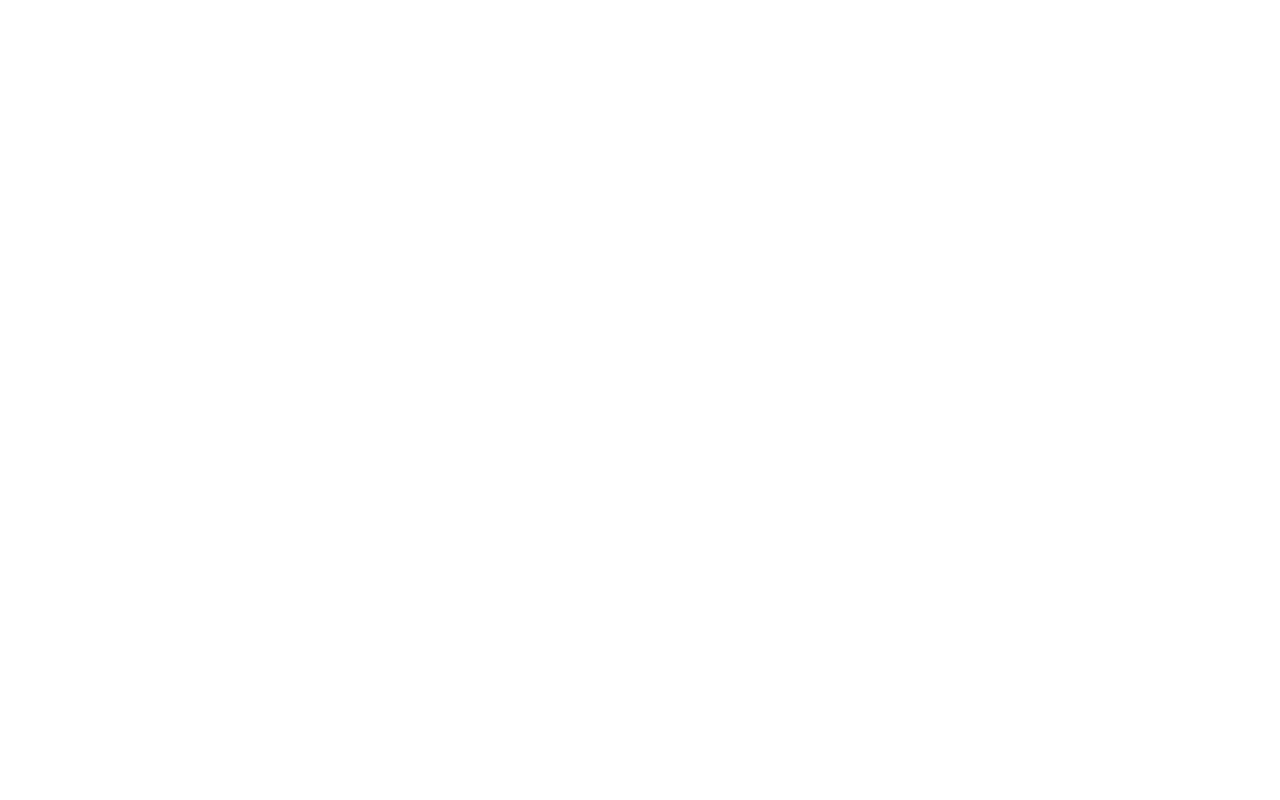
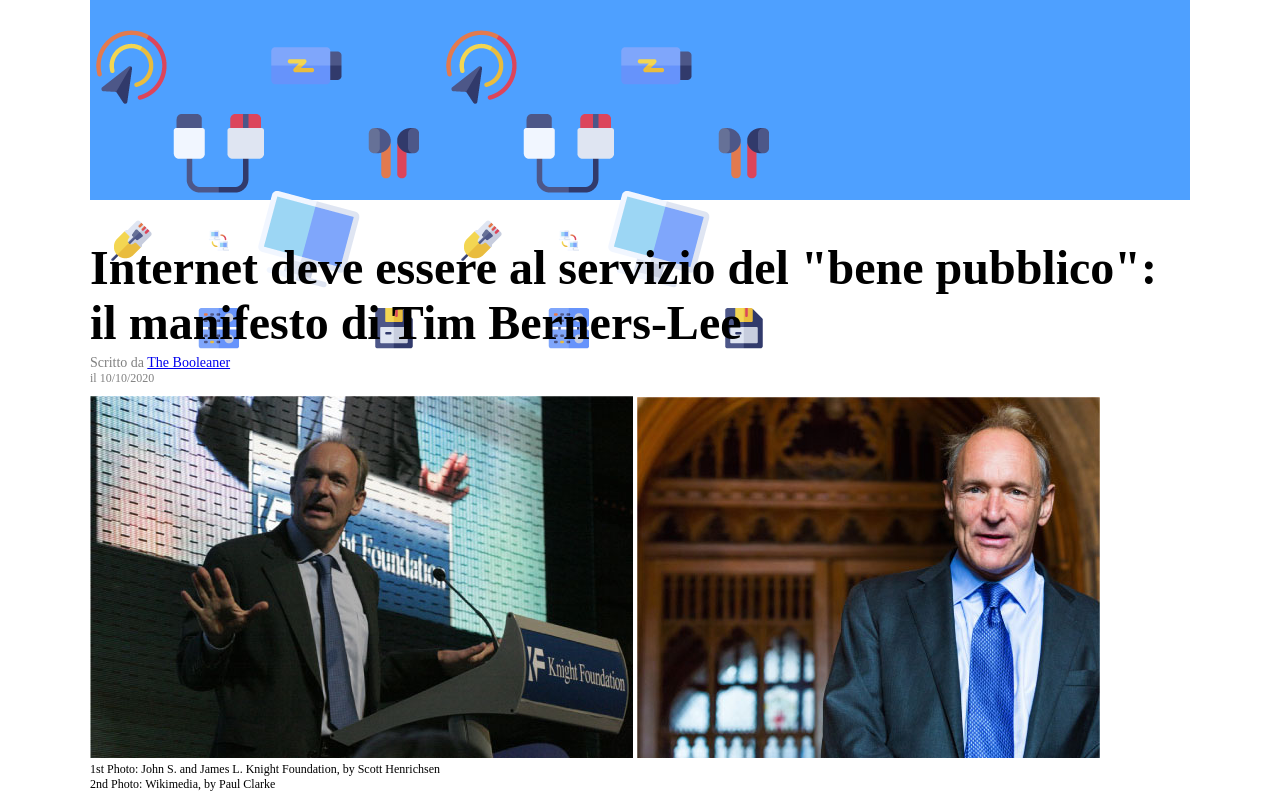
Before and after one commit to gicunho/html-css-booleaner, a plain HTML site: page index.html in a window 1280 px wide. Drawn offline with Linux system fonts and the light colour scheme.

Commit message:
Add Header, Title and Picture

```diff
--- a/css/style.css
+++ b/css/style.css
@@ -0,0 +1,32 @@
+body{
+    width: 1100px;
+    margin: auto;
+}
+
+#logo{
+    height: 200px;
+    background-color: #4ea0ff;
+    background-image: url();
+    background-size: cover;
+}
+
+h1{
+    font-size: 48px;
+    font-weight: bold;
+    margin-bottom: 5px;
+}
+
+#author{
+    color: grey;
+    font-size: 14px;
+}
+
+#date{
+    color: grey;
+    font-size: 12px;
+    margin-bottom: 10px;
+}
+
+.photo_description{
+    font-size: 12px;
+}
--- a/index.html
+++ b/index.html
@@ -5,16 +5,28 @@
     <meta http-equiv="X-UA-Compatible" content="IE=edge">
     <meta name="viewport" content="width=device-width, initial-scale=1.0">
     <title>The Booleaner</title>
+    <link rel="stylesheet" href="./css/style.css">
 </head>
 <body>
     <!-- Site Header -->
     <header>
-
+        <div id="logo">
+            <img src="./img/pattern.png" alt="sfondo logo">
+        </div>
     </header>
     <!-- /Site Header -->
 
     <!-- Main Content -->
     <main>
+        <section>
+            <h1>Internet deve essere al servizio del "bene pubblico": il manifesto di Tim Berners-Lee</h1>
+            <div id="author">Scritto da <a href="https://google.it">The Booleaner</a></div>
+            <div id="date">il 10/10/2020</div>
+        </section>
+        <img src="./img/tim-1.jpg" alt="Foto Tim Berners-Lee 1">
+        <img src="./img/tim-2.jpg" alt="Foto Tim Berners-Lee 2">
+        <div class="photo_description">1st Photo: John S. and James L. Knight Foundation, by Scott Henrichsen</div>
+        <div class="photo_description">2nd Photo: Wikimedia, by Paul Clarke</div>
 
     </main>
     <!-- /Main Content -->
```
